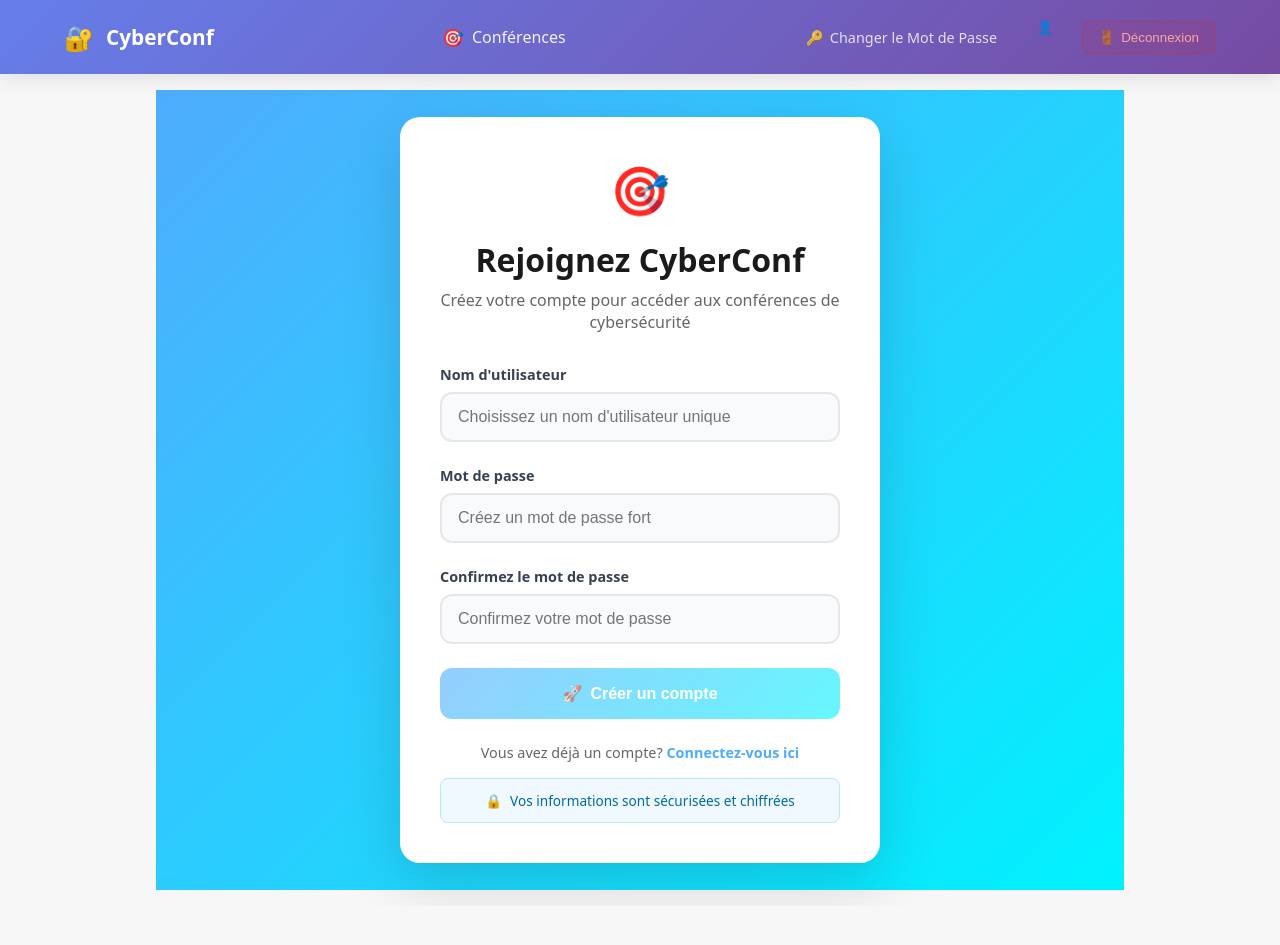
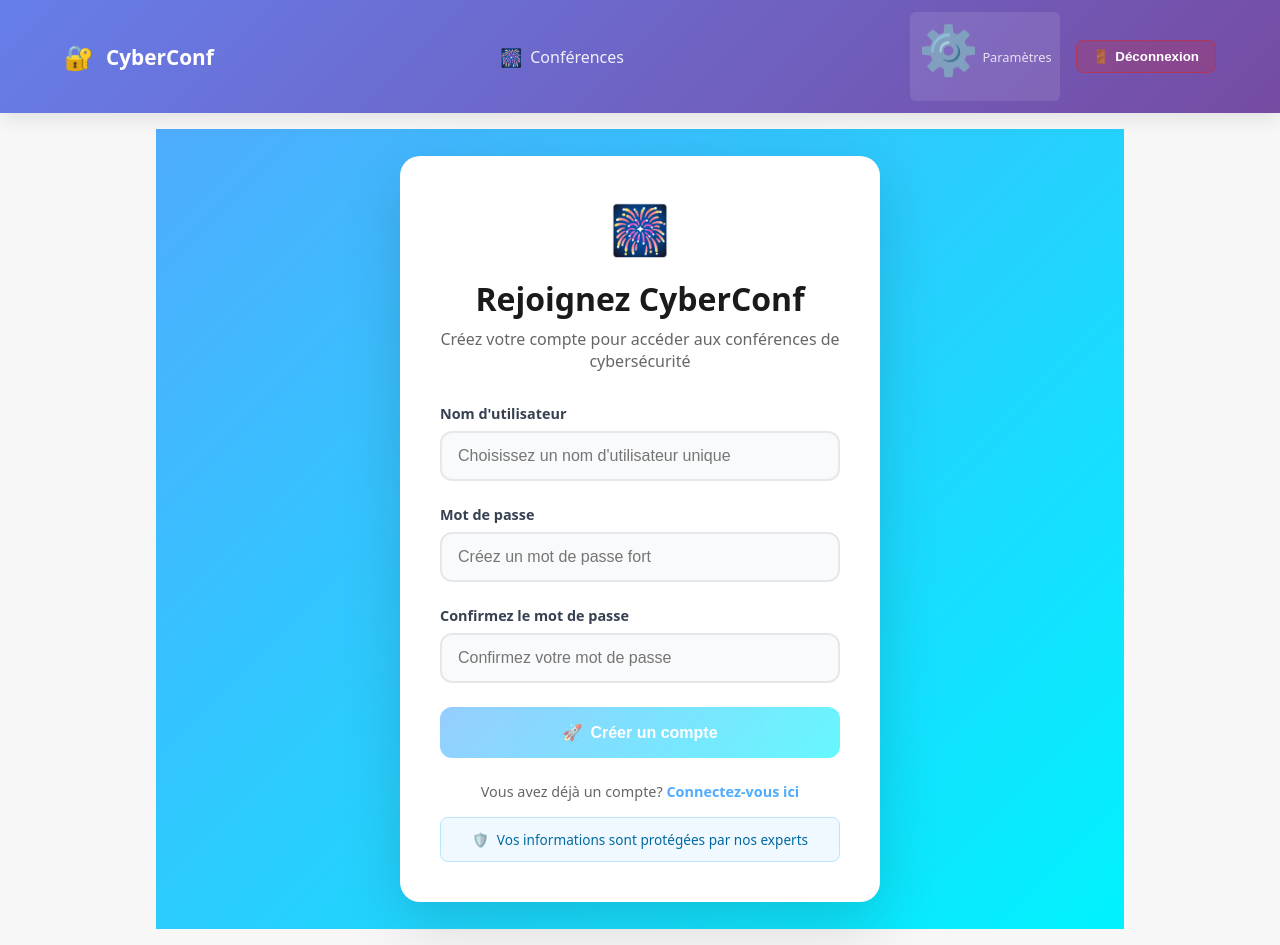
Before and after one commit to GermanBurdin1/react_conferences, a React (Vite) app in the folder front/: page /signup in a window 1280 px wide. Before the commit the page ends 906 px from the top, so only its background shows below. Built offline with nearby package versions, Linux system fonts and the light colour scheme; no server answers; sample sign-in values are in the browser's storage.

Commit message:
modifié UX UI

```diff
--- a/front/src/components/Navbar.jsx
+++ b/front/src/components/Navbar.jsx
@@ -13,13 +13,16 @@ export default function Navbar() {
           <Link to={user ? '/' : '/login'} className="brand-link">
             <span className="brand-icon">🔐</span>
             <span className="brand-text">CyberConf</span>
+            {user?.type === 'admin' && (
+              <span className="admin-welcome">• Bienvenue, Admin</span>
+            )}
           </Link>
         </div>
 
         <div className="nav-links">
           {user && (
             <Link to="/" className="nav-link">
-              <span className="nav-icon">🎯</span>
+              <span className="nav-icon">🎆</span>
               Conférences
             </Link>
           )}
@@ -32,7 +35,7 @@ export default function Navbar() {
               </span>
               <div className="dropdown-content">
                 <Link to="/admin/conferences" className="dropdown-link">
-                  <span>📋</span>
+                  <span>📅</span>
                   Gérer les Conférences
                 </Link>
                 <Link to="/admin/users" className="dropdown-link">
@@ -47,16 +50,20 @@ export default function Navbar() {
         <div className="nav-actions">
           {user ? (
             <>
-              <Link to="/password" className="nav-action-link">
-                <span>🔑</span>
-                Changer le Mot de Passe
-              </Link>
+              <div className="settings-dropdown">
+                <span className="settings-badge">
+                  <span className="settings-icon">⚙️</span>
+                  Paramètres
+                </span>
+                <div className="dropdown-content settings-dropdown-content">
+                  <Link to="/password" className="dropdown-link">
+                    <span>🛡️</span>
+                    Changer le Mot de Passe
+                  </Link>
+                </div>
+              </div>
 
-              <div className="user-info">
-                <span className={`user-badge ${user.type}`}>
-                  {user.type === 'admin' ? '👑' : '👤'} {user.type}
-                </span>
-              </div>
+
 
               <button className="logout-btn" onClick={onLogout}>
                 <span>🚪</span>
--- a/front/src/pages/ChangePassword.jsx
+++ b/front/src/pages/ChangePassword.jsx
@@ -54,7 +54,7 @@ export default function ChangePassword() {
     <div className="page-container">
       <div className="settings-card">
         <div className="settings-header">
-          <div className="settings-icon">🔑</div>
+          <div className="settings-icon">🛡️</div>
           <h1>Changer le Mot de Passe</h1>
           <p>Mettez à jour la sécurité de votre compte</p>
         </div>
--- a/front/src/pages/ConferencesAdmin.jsx
+++ b/front/src/pages/ConferencesAdmin.jsx
@@ -30,11 +30,11 @@ export default function ConferencesAdmin() {
   }
 
   const edit = (c)=>{ setEditingId(c.id); setForm({ ...c }) }
-  const del = async (id)=>{ if (!confirm('Delete?')) return; await removeConf(id); load() }
+  const del = async (id)=>{ if (!confirm('Supprimer cette conférence?')) return; await removeConf(id); load() }
 
   return (
     <>
-      <h1>Admin: Conférences</h1>
+      <h1>📅 Admin: Conférences</h1>
       {err && <p style={{color:'crimson'}}>{err}</p>}
 
       <div className="row">
--- a/front/src/pages/Home.jsx
+++ b/front/src/pages/Home.jsx
@@ -48,7 +48,7 @@ export default function Home() {
   return (
     <div className="page-container">
       <div className="page-header">
-        <h1>🎯 Conférences Cyber</h1>
+        <h1>🎆 Conférences Cyber</h1>
         <p className="page-subtitle">Découvrez les dernières conférences et événements de cybersécurité</p>
       </div>
 
@@ -106,7 +106,7 @@ export default function Home() {
 
       {items.length === 0 && (
         <div className="empty-state">
-          <div className="empty-icon">🎯</div>
+          <div className="empty-icon">🎆</div>
           <h3>Aucune conférence trouvée</h3>
           <p>Il n'y a actuellement aucune conférence disponible.</p>
         </div>
--- a/front/src/pages/Login.jsx
+++ b/front/src/pages/Login.jsx
@@ -40,7 +40,7 @@ export default function Login() {
         <div className="login-header">
           <div className="login-icon">🔐</div>
           <h1>Bon Retour</h1>
-          <p>Connectez-vous pour accéder à CyberConf</p>
+          <p>Connectez-vous pour accéder aux conférences CyberConf</p>
         </div>
 
         <form onSubmit={submit} className="login-form">
@@ -111,8 +111,8 @@ export default function Login() {
             </Link>
           </p>
           <div className="security-notice">
-            <span>🔒</span>
-            Vos données sont sécurisées et chiffrées
+            <span>🛡️</span>
+            Vos données sont protégées par nos experts en sécurité
           </div>
         </div>
       </div>
--- a/front/src/pages/Signup.jsx
+++ b/front/src/pages/Signup.jsx
@@ -89,7 +89,7 @@ export default function Signup() {
     <div className="signup-container">
       <div className="signup-card">
         <div className="signup-header">
-          <div className="signup-icon">🎯</div>
+          <div className="signup-icon">🎆</div>
           <h1>Rejoignez CyberConf</h1>
           <p>Créez votre compte pour accéder aux conférences de cybersécurité</p>
         </div>
@@ -206,8 +206,8 @@ export default function Signup() {
             </Link>
           </p>
           <div className="security-notice">
-            <span>🔒</span>
-            Vos informations sont sécurisées et chiffrées
+            <span>🛡️</span>
+            Vos informations sont protégées par nos experts
           </div>
         </div>
       </div>
--- a/front/src/pages/UserAdmin.jsx
+++ b/front/src/pages/UserAdmin.jsx
@@ -183,8 +183,8 @@ export default function UsersAdmin() {
                       </>
                     ) : (
                       <>
-                        <span>🗑️</span>
-                        Supprimer
+                        <span>🎬</span>
+                        Sortir de Scène
                       </>
                     )}
                   </button>
--- a/front/src/styles.css
+++ b/front/src/styles.css
@@ -121,6 +121,14 @@ textarea {
   color: white;
 }
 
+.admin-welcome {
+  font-size: 0.7rem;
+  margin-left: 8px;
+  color: rgba(255, 215, 0, 0.9);
+  font-weight: 500;
+  letter-spacing: 0.3px;
+}
+
 .nav-links {
   display: flex;
   align-items: center;
@@ -218,6 +226,46 @@ textarea {
   color: #667eea;
 }
 
+/* Settings Dropdown */
+.settings-dropdown {
+  position: relative;
+  display: inline-block;
+}
+
+.settings-badge {
+  display: flex;
+  align-items: center;
+  gap: 4px;
+  padding: 4px 8px;
+  background: rgba(255, 255, 255, 0.1);
+  border-radius: 6px;
+  color: rgba(255, 255, 255, 0.8);
+  font-weight: 500;
+  font-size: 0.8rem;
+  cursor: pointer;
+  transition: all 0.2s ease;
+}
+
+.settings-badge:hover {
+  background: rgba(255, 255, 255, 0.15);
+  color: white;
+}
+
+.settings-icon {
+  font-size: 1rem;
+}
+
+.settings-dropdown-content {
+  right: 0;
+  left: auto;
+  min-width: 180px;
+}
+
+.settings-dropdown:hover .dropdown-content {
+  display: block;
+  animation: fadeInDown 0.3s ease;
+}
+
 .nav-actions {
   display: flex;
   align-items: center;
@@ -277,19 +325,20 @@ textarea {
   align-items: center;
   gap: 6px;
   padding: 8px 16px;
-  background: rgba(220, 38, 38, 0.1);
-  border: 1px solid rgba(220, 38, 38, 0.3);
+  background: rgba(220, 38, 38, 0.2);
+  border: 1px solid rgba(220, 38, 38, 0.5);
   border-radius: 8px;
-  color: #fca5a5;
-  font-weight: 500;
+  color: #ffffff;
+  font-weight: 600;
   cursor: pointer;
   transition: all 0.2s ease;
 }
 
 .logout-btn:hover {
-  background: rgba(220, 38, 38, 0.2);
-  color: #fecaca;
+  background: rgba(220, 38, 38, 0.3);
+  color: #ffffff;
   transform: translateY(-1px);
+  border-color: rgba(220, 38, 38, 0.7);
 }
 
 .login-nav-btn {
@@ -1287,6 +1336,10 @@ nav .navwrap {
     font-size: 1.3rem;
   }
 
+  .admin-welcome {
+    display: none;
+  }
+
   .admin-dropdown {
     position: static;
   }
```
